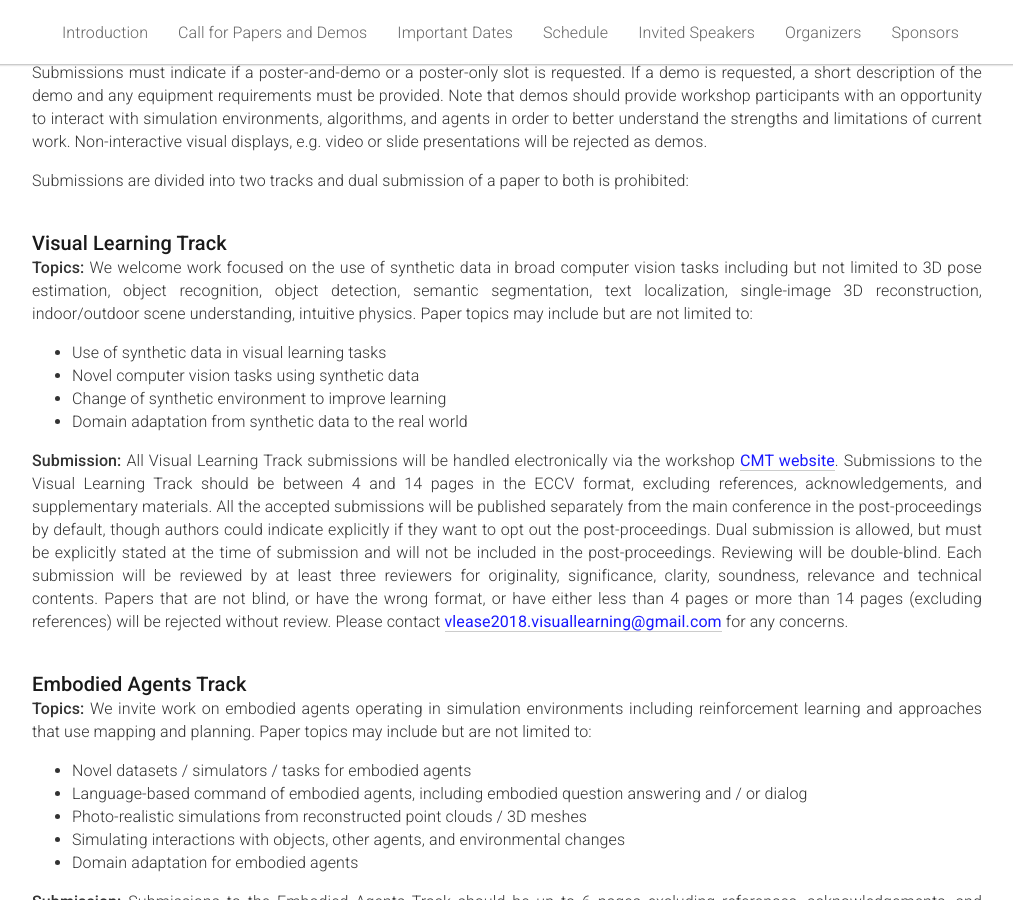
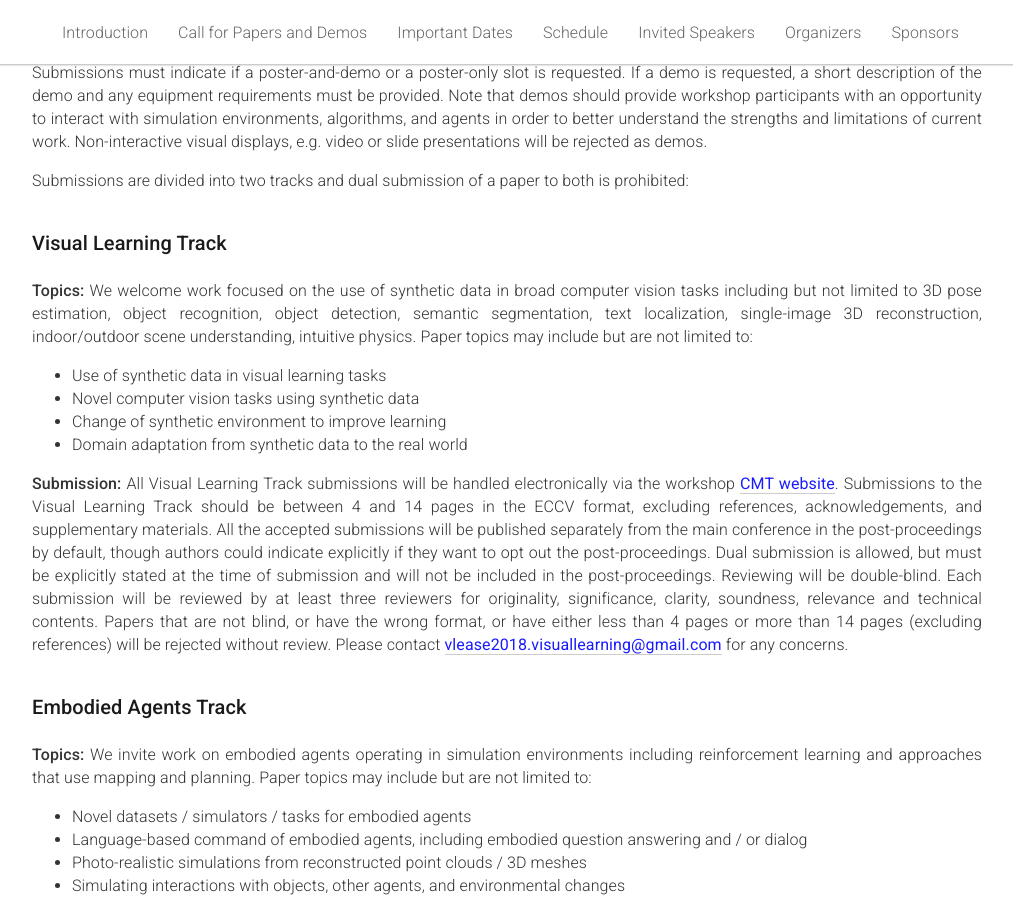
Before and after one commit to eccv18-vlease/eccv18-vlease.github.io, a Jekyll site: the page built from _pages/home.md, in a window 1280 px wide and 900 px high, scrolled down 936 px. Shown: the whole window, without its empty margins (133-1146 px from the left). Built offline with Jekyll 4.4.1, drawn with Linux system fonts in a browser that asks for light colours.

Commit message:
Adds some spacing between paras

```diff
--- a/_pages/home.md
+++ b/_pages/home.md
@@ -79,7 +79,7 @@ paper: true
       Submissions are divided into two tracks and dual submission of a paper to both is prohibited:
     </p><br>
 
-    <h3><span style="font-weight:500;">Visual Learning Track</span></h3>
+    <h3><span style="font-weight:500;">Visual Learning Track</span></h3><br>
     <p><span style="font-weight:500;">Topics:</span> We welcome work focused on the use of synthetic
       data in broad computer vision tasks including but not limited to 3D pose estimation, object
       recognition, object detection, semantic segmentation, text localization, single-image 3D reconstruction,
@@ -106,7 +106,7 @@ paper: true
     </p><br>
 
     <div id="dates">
-      <h3><span style="font-weight:500;">Embodied Agents Track</span></h3>
+      <h3><span style="font-weight:500;">Embodied Agents Track</span></h3><br>
     </div>
 
     <p><span style="font-weight:500;">Topics:</span> We invite work on embodied agents operating in simulation environments including reinforcement learning and approaches that use mapping and planning. Paper topics may include but are not limited to:
```
